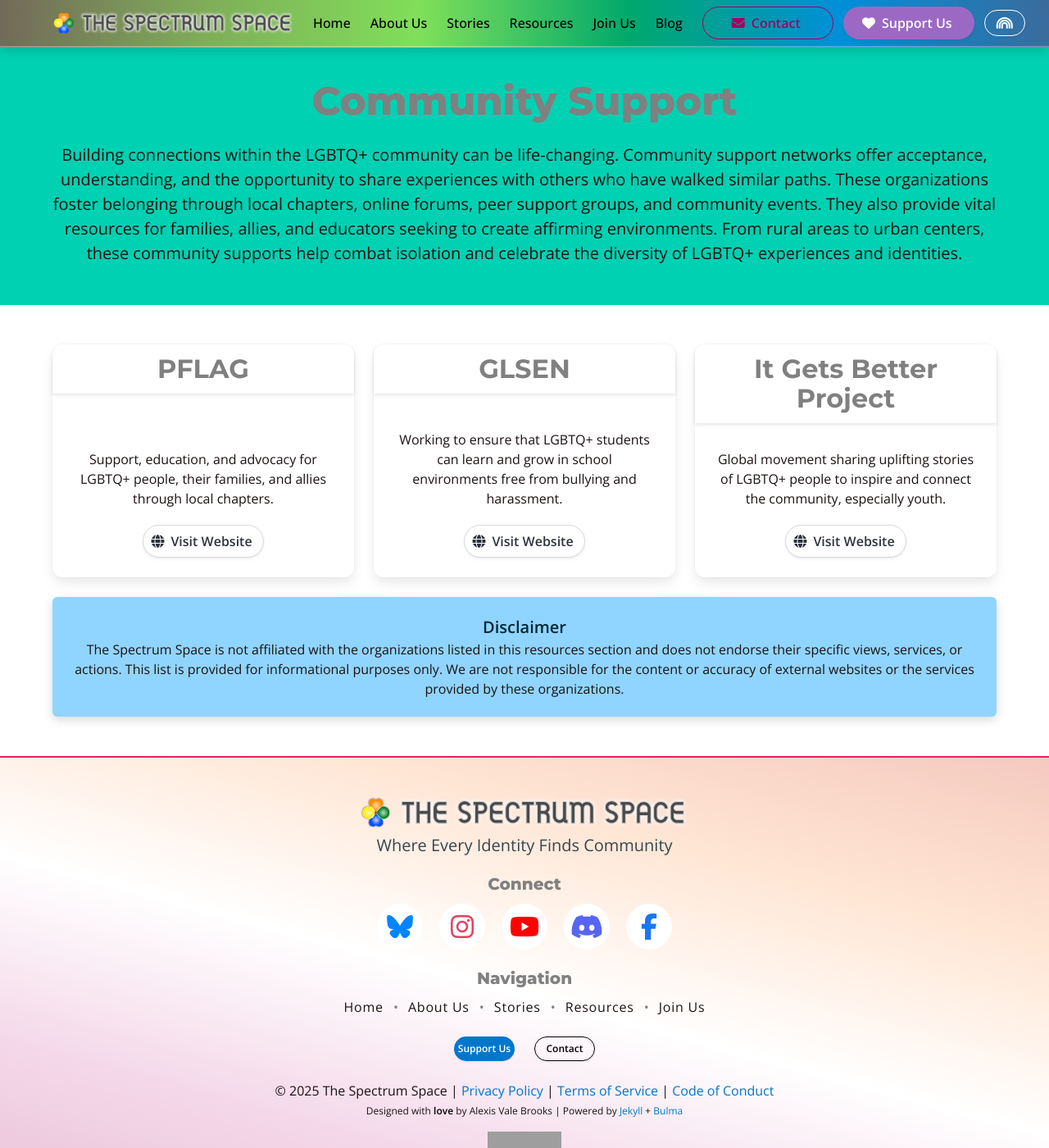
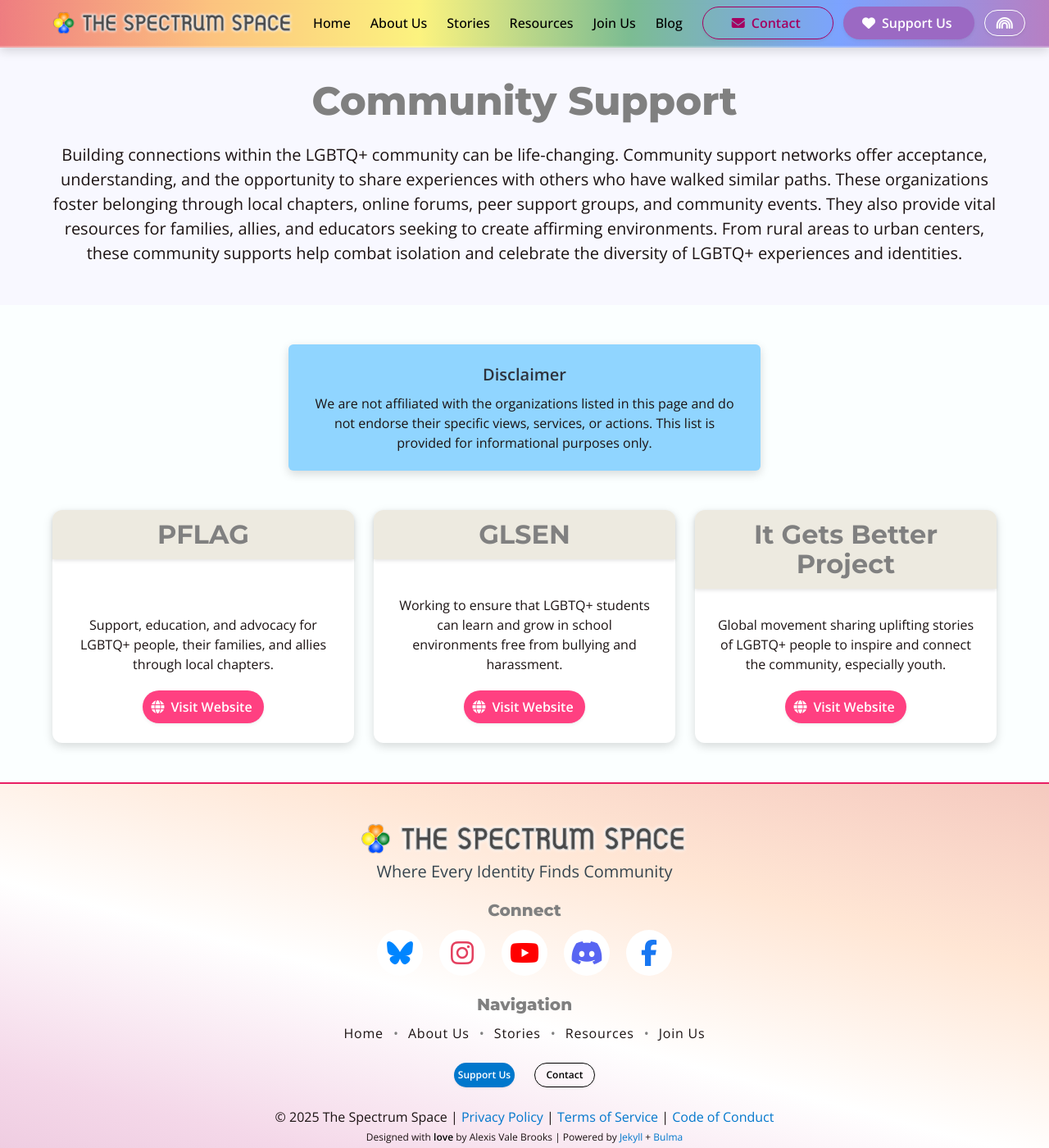
Before and after one commit to TheSiriusSystem/The-Spectrum-Space, a Jekyll site: the page built from _resources/community-support.md, in a window 1280 px wide and 1400 px high. Shown: the whole window at 82% size. Built offline with Jekyll 4.4.1, drawn with Linux system fonts in a browser that asks for light colours; nearby versions of some CDN libraries; grey boxes are pictures that could not be loaded.

Commit message:
Update Resource layout

```diff
--- a/_layouts/resource.html
+++ b/_layouts/resource.html
@@ -8,7 +8,7 @@
     <body>
         {% include navbar.html %}
 
-        <section id="resource-hero" class="hero is-primary">
+        <section id="resource-hero" class="hero">
             <div class="hero-body">
                 <div class="container has-text-centered">
                     <h1 class="title mt-6 is-size-1-desktop is-size-2-mobile">
@@ -23,6 +23,15 @@
 
         <main id="resource-main" class="section">
             <div class="container">
+                <div class="notification mb-6 has-text-centered">
+                    <strong class="is-size-5">
+                        Disclaimer
+                    </strong>
+                    <p class="mt-2 is-size-6">
+                        We are not affiliated with the organizations listed in this page and do not endorse their specific views, services, or actions. This list is provided for informational purposes only.
+                    </p>
+                </div>
+
                 <div class="columns is-multiline is-mobile">
                     {% for subresource in page.subresources %}
                         <div class="column is-4-desktop is-6-tablet is-12-mobile">
@@ -43,9 +52,9 @@
                                                 {% include components/button-content.html icon="fa-solid fa-globe" text="Visit Website" %}
                                             </a>
                                         </div>
-                                        {% if subresource.hotline-text and subresource.hotline-url %}
+                                        {% if subresource.hotline-text != nil and subresource.hotline-text != "" and subresource.hotline-url != nil and subresource.hotline-url != "" %}
                                             <div class="column is-6-desktop is-12-touch">
-                                                <a class="button" href="{{ subresource.hotline-url }}">
+                                                <a class="button is-outlined" href="{{ subresource.hotline-url }}">
                                                     {% include components/button-content.html icon="fa-solid fa-phone" text=subresource.hotline-text %}
                                                 </a>
                                             </div>
@@ -56,15 +65,6 @@
                         </div>
                     {% endfor %}
                 </div>
-
-                <div class="notification is-info has-text-centered">
-                    <strong class="is-size-5">
-                        Disclaimer
-                    </strong>
-                    <p class="is-size-6">
-                        The Spectrum Space is not affiliated with the organizations listed in this resources section and does not endorse their specific views, services, or actions. This list is provided for informational purposes only. We are not responsible for the content or accuracy of external websites or the services provided by these organizations.
-                    </p>
-                </div>
             </div>
         </main>
 
--- a/_sass/layouts/_resource.scss
+++ b/_sass/layouts/_resource.scss
@@ -1,8 +1,15 @@
 @use "abstracts/variables" as vars;
 @use "abstracts/mixins" as mixins;
 
+#resource-hero
+{
+    background-color: #f8f8ff;
+}
+
 #resource-main
 {
+    background-color: #fbffff;
+
     .columns
     {
         @include mixins.flex-wrap();
@@ -13,9 +20,121 @@
 
             .card
             {
+                box-shadow: vars.$shadow-light;
                 @include mixins.flex-column();
                 justify-content: space-between;
                 flex-grow: 1.0;
+
+                .card-header
+                {
+                    background-color: #edeae0;
+                }
+
+                .card-content
+                {
+                    // Primary CTA Button
+                    .button:not(.is-outlined)
+                    {
+                        @include mixins.button(vars.$font-color-white, #ff4081, #ff0d5f);
+                    }
+
+                    // Secondary CTA Button
+                    .button.is-outlined
+                    {
+                        @include mixins.outlined-button(vars.$font-color-black, #1976d2, rgba(25, 118, 210, 0.2));
+                    }
+                }
+            }
+        }
+    }
+
+    .notification
+    {
+        width: 50%;
+        margin: 0 auto;
+    }
+
+    @media screen and (max-width: vars.$breakpoint-mobile)
+    {
+        .notification
+        {
+            width: 75%;
+        }
+    }
+}
+
+html
+{
+    &.light
+    {
+        #resource-hero
+        {
+            background-color: #eee;
+        }
+
+        #resource-main
+        {
+            background-color: #f5f5f5;
+
+            .columns .column .card
+            {
+                .card-header
+                {
+                    background-color: #f4f5fa;
+                }
+
+                .card-content
+                {
+                    // Primary CTA Button
+                    .button:not(.is-outlined)
+                    {
+                        @include mixins.button(vars.$font-color-white, #0077cc, #0055a5);
+                    }
+
+                    // Secondary CTA Button
+                    .button.is-outlined
+                    {
+                        @include mixins.outlined-button(vars.$font-color-black, #212121, rgba(0, 0, 0, 0.2));
+                    }
+                }
+            }
+        }
+    }
+
+    &.dark
+    {
+        #resource-hero
+        {
+            background-color: #424242;
+        }
+
+        #resource-main
+        {
+            background-color: #333;
+
+            .columns .column .card
+            {
+                .card-header
+                {
+                    background-color: #4a4a4a;
+                }
+
+                .card-content
+                {
+                    background-color: #5a5a5a;
+
+                    // Primary CTA Button
+                    .button:not(.is-outlined)
+                    {
+                        @include mixins.button(vars.$font-color-white, #00b4d8, #0096b5);
+                    }
+
+                    // Secondary CTA Button
+                    .button.is-outlined
+                    {
+                        @include mixins.outlined-button(vars.$font-color-white, #f2f0ef, rgba(255, 255, 255, 0.2));
+                    }
+                }
             }
         }
     }
```
